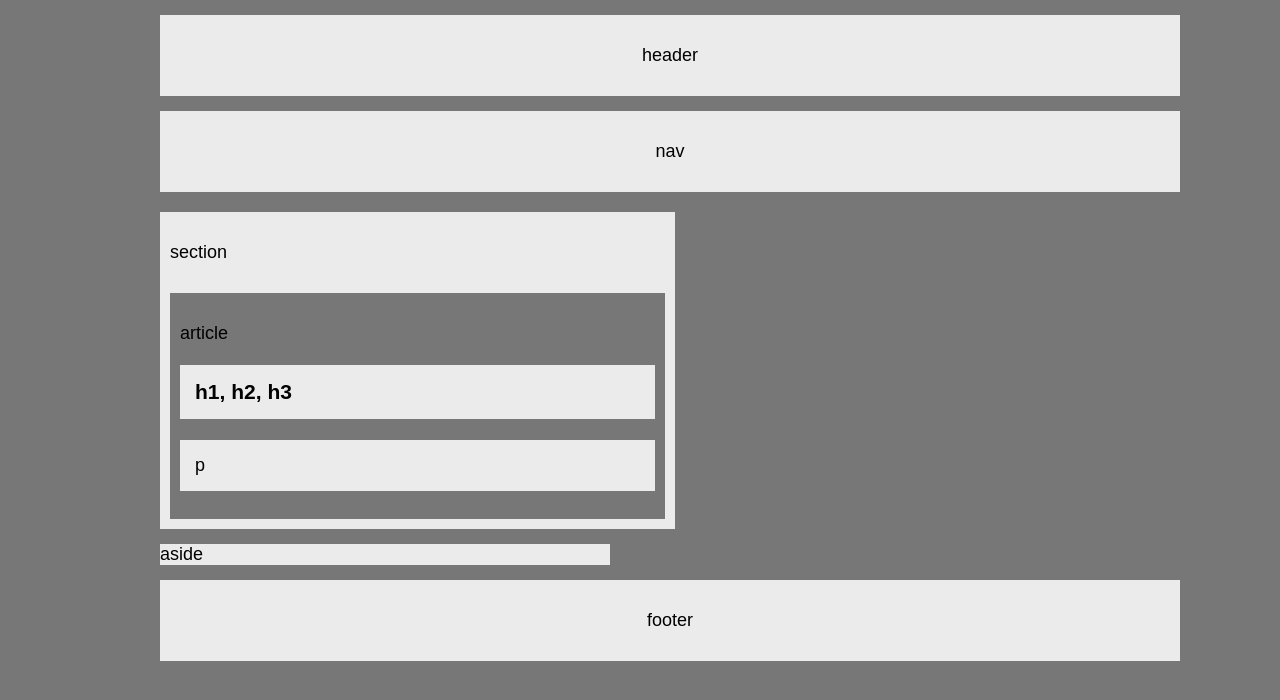
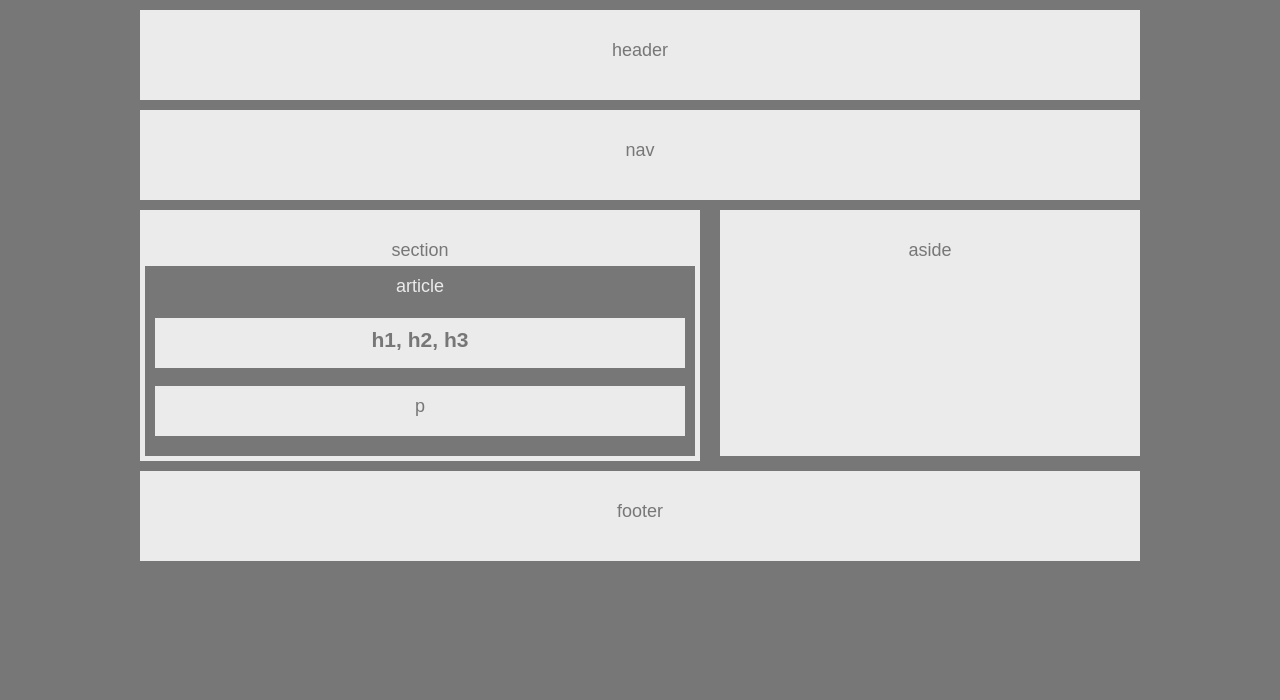
Before and after one commit to lauras5/HW-Wireframe, a plain HTML site: page index.html in a window 1280 px wide. Drawn offline with Linux system fonts and the light colour scheme.

Commit message:
final product, html and css fixed

```diff
--- a/index.html
+++ b/index.html
@@ -9,24 +9,19 @@
     <title>Document</title>
 </head>
 
-<header>
-    <span>header</span>
-</header>
+<body>
+    <header>header</header>
 
     <nav>nav</nav>
 
-
     <section>section
             <article>article
-
                 <div>
                   <h1>h1, h2, h3</h1>
                 </div>
-
                 <div>
                     <p>p</p>
                 </div>
-
             </article>
     </section>
 
@@ -34,10 +29,7 @@
         aside
     </aside>
 
-
     <footer>footer</footer>
-
-<body>
 
 </body>
 </html>
--- a/style.css
+++ b/style.css
@@ -1,52 +1,61 @@
 body {
+    display: block;
+    width: 1000px;
     background-color: #777;
+    margin: 0 auto;
+    color: #777;
     font-family: 'Arial', 'Helvetica Neue', Helvetica, sans-serif;
     font-size: 18px;
-    width: 960px;
-    margin: 0 auto;
 }
 
-header, nav, footer {
+header, nav, footer{
+    background-color: #ebebeb;
     width: 100%;
-    background-color: #ebebeb;
     text-align: center;
-    padding: 30px;
-    margin-top: 15px;
-}
+    margin: 10px 0px 10px 0px;
+    height: 50px;
+    padding: 30px 0 10px 0;
 
-.container {
-    width:960px;
 }
 
 section {
-    width: 495px;
-    padding: 30px 10px 10px 10px;
-    margin-right: 10px;
     background-color: #ebebeb;
-    display: inline-block;
-    margin-top: 20px;
-    margin-bottom: 15px;
+    text-align: center;
+    width: 56%;
+    float: left;
+    margin-bottom: 10px;
+    padding-top: 30px;
+}
+
+article {
+    background-color: #777;
+    text-align: inherit;
+    margin: 5px 5px 5px 5px;
+    color: #ebebeb;
+    padding: 10px;
+}
+
+h1, p{
+    background-color: #ebebeb;
+    text-align: inherit;
+    margin-bottom: 10px;
+    color: #777;
+    padding: 5px;
+    height: 30px;
+    padding: 10px;
 }
 
 aside {
-    width: 450px;
     background-color: #ebebeb;
-    display: inline-block;
-}
-
-article {
+    text-align: center;
+    width: 40%;
+    height: 206px;
+    float: right;
     padding: 10px;
-    background-color: #777;
-    margin-top: 30px;
-    padding: 30px 10px 10px 10px;
-}
-
-h1, p {
-    background-color: #ebebeb;
-    padding: 15px;
+    margin-left: 20px;
+    padding-top: 30px;
 }
 
 footer {
-    margin-bottom: 0;
-
+    clear: both;
 }
```
Lines whose indentation alone changed are shown as unchanged.
